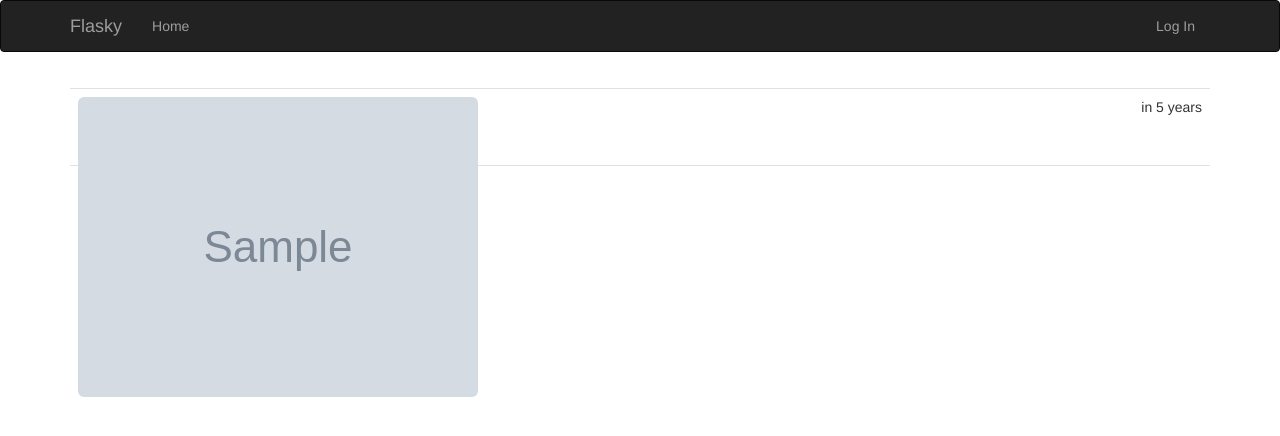
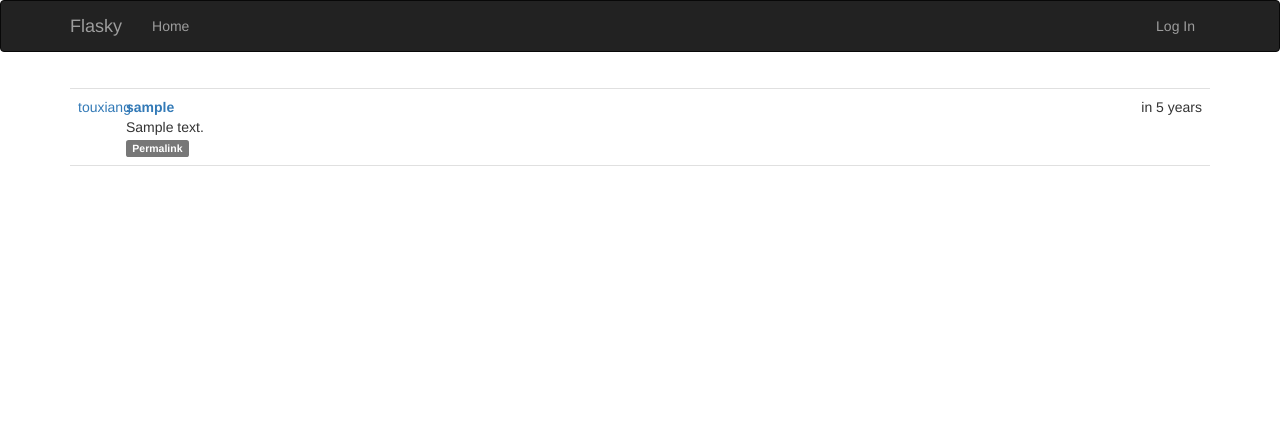
Before and after one commit to wangxunxun/flaskweb, a Python web app: template app/templates/post.html in a window 1280 px wide. Shown: the top 436 px of the page. Run offline with Jinja, Linux system fonts and the light colour scheme; the template is opened without the code that fills it: most values are stand-ins (such as "Sample title", 1, 10 or a date in 2020); grey boxes marked "Sample" are stand-in pictures; some libraries are stand-ins or nearby versions.

Commit message:
取消头像

```diff
--- a/app/templates/_posts.html
+++ b/app/templates/_posts.html
@@ -3,7 +3,7 @@
     <li class="post">
         <div class="post-thumbnail">
             <a href="{{ url_for('.user', username=post.author.username) }}">
-                <img class="img-rounded profile-thumbnail" src="{{ post.author.gravatar(size=40) }}">
+                touxiang
             </a>
         </div>
         <div class="post-content">
--- a/app/templates/user.html
+++ b/app/templates/user.html
@@ -5,7 +5,7 @@
 
 {% block page_content %}
 <div class="page-header">
-    <img class="img-rounded profile-thumbnail" src="{{ user.gravatar(size=256) }}">
+    <p>touxiang</p>
     <div class="profile-header">
         <h1>{{ user.username }}</h1>
         {% if user.name or user.location %}
```
